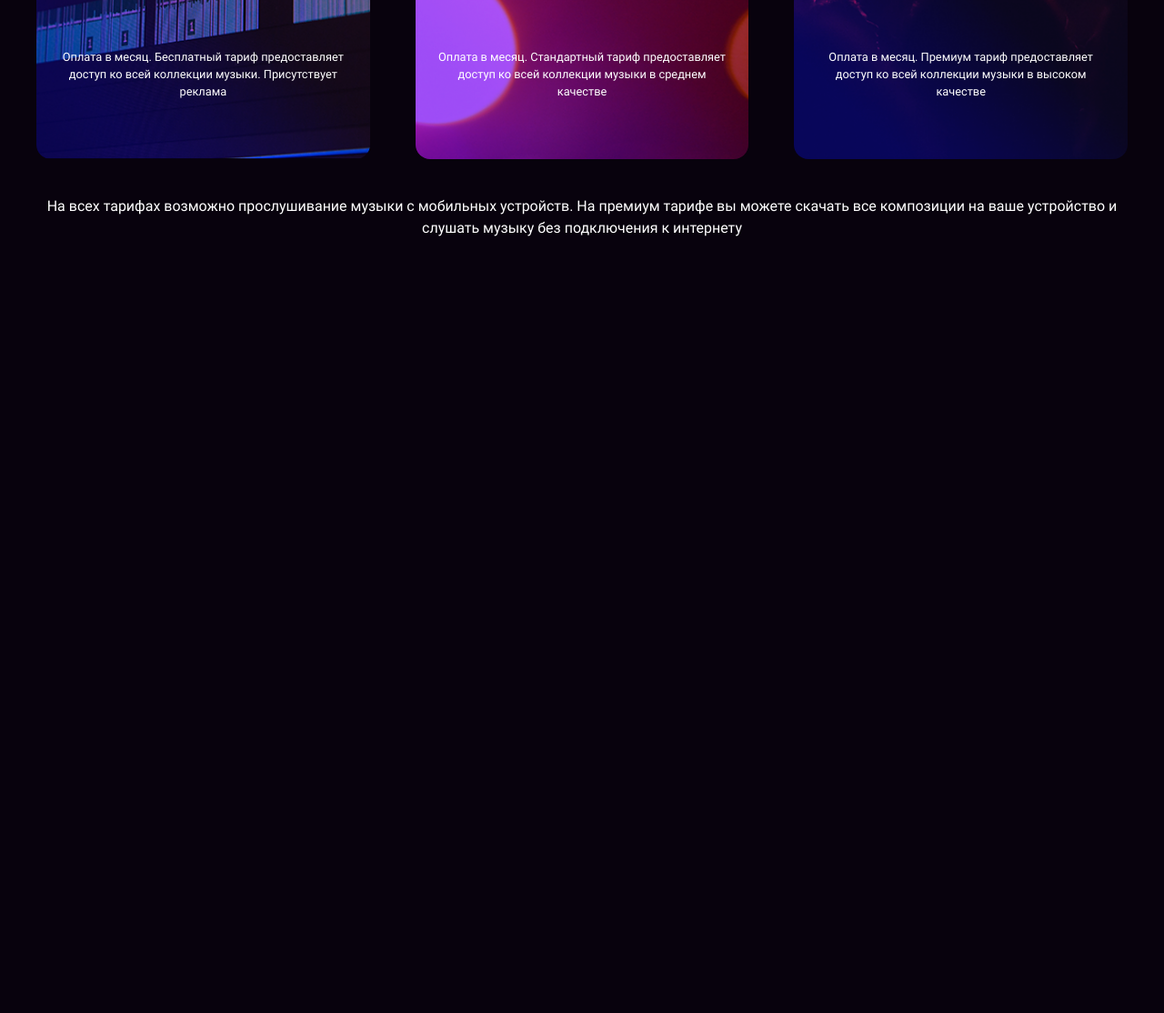
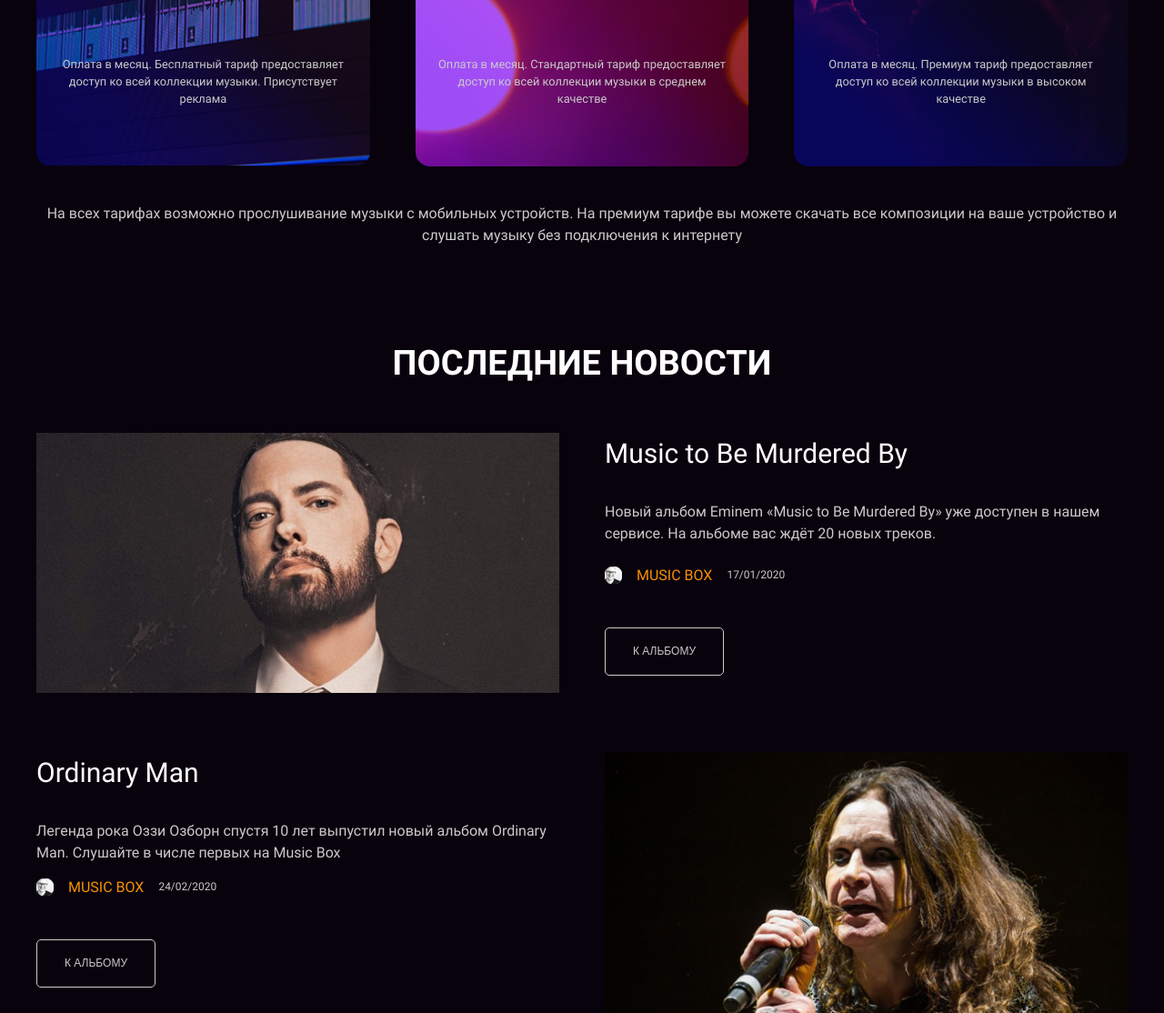
Before and after one commit to artemka-arg/layout-designer-project-56, a website: page src/index.html in a window 1280 px wide. Shown: the part 1396-2510 px from the top of the page at 91% size. Before the commit the page ends 1659 px from the top, so only its background shows below. Drawn offline with Linux system fonts and the light colour scheme.

Commit message:
created a news section

```diff
--- a/src/index.html
+++ b/src/index.html
@@ -88,6 +88,48 @@
         </p>
       </div>
     </section>
+    <section>
+      <div class="container news-container" id="page-news">
+        <h2 class="page-news-title">Последние новости</h2>
+        <ul class="news-list">
+          <li class="news-item">
+            <img class="news-img" src="images/Music-to-Be-Murdered-By.png" alt="Фото нового альбома Eminem «Music to Be Murdered By», где изображен сам Eminem">
+            <div class="news-body">
+              <h3>Music to Be Murdered By</h3>
+              <p>
+                Новый альбом Eminem «Music to Be Murdered By» уже доступен в нашем сервисе. На альбоме вас ждёт 20 новых треков.
+              </p>
+              <div class="news-footer">
+                <div class="news-author">
+                  <img class="news-author-avatar" src="images/avatar.png" alt="Аватарка автора новости">
+                  <span class="news-author-place">MUSIC BOX</span>
+                  <span class="news-author-date">17/01/2020</span>
+                </div>
+                <a class="button button-news" href="#">К альбому</a>
+              </div>
+            </div>
+          </li>
+          <li class="news-item flex-row-reverse">
+            <img class="news-img" src="images/Ordinary-Man.png" alt="Фото Оззи Озборна">
+            <div class="news-body">
+              <h3>Ordinary Man</h3>
+              <p class="mb-16">
+                Легенда рока Оззи Озборн спустя 10 лет выпустил новый альбом Ordinary Man. Слушайте в числе первых на Music Box
+              </p>
+              <div class="news-footer">
+                <div class="news-author">
+                  <img class="news-author-avatar" src="images/avatar.png" alt="Аватарка автора новости">
+                  <span class="news-author-place">MUSIC BOX</span>
+                  <span class="news-author-date">24/02/2020</span>
+                </div>
+                <a class="button button-news" href="#">К альбому</a>
+              </div>
+            </div>
+
+          </li>
+        </ul>
+      </div>
+    </section>
   </main>
 </body>
 </html>
--- a/src/scss/_general.scss
+++ b/src/scss/_general.scss
@@ -149,6 +149,14 @@ h3 {
   border: 0;
 }
 
+.flex-row-reverse {
+  flex-direction: row-reverse;
+}
+
+.mb-16 {
+  margin-bottom: 16px;
+}
+
 @media (max-width: 414.98px) {
   h1 {
     font-size: 30px;
--- /dev/null
+++ b/src/scss/_page-news.scss
@@ -0,0 +1,110 @@
+h3 {
+  margin-bottom: 30px;
+  font-size: 30px;
+
+  @media (max-width: 414.98px) {
+    margin-bottom: 16px;
+    font-size: 16px;
+  }
+}
+
+p {
+  margin-top: 0;
+  margin-bottom: 24px;
+  color: $text-color;
+}
+
+.news-container {
+  padding-top: 100px;
+
+  .page-news-title {
+    margin-bottom: 3rem;
+    text-align: center;
+  }
+}
+
+.news-list {
+  padding: 0;
+  margin: 0;
+  list-style-type: none;
+
+  .news-item {
+    display: flex;
+    column-gap: 50px;
+
+    &:not(:last-child) {
+      margin-bottom: 65px;
+    }
+
+    > * {
+      flex: 1;
+    }
+
+    .news-img {
+      object-fit: cover;
+
+      @media (max-width: 414.98px) {
+        max-height: 186px;
+      }
+    }
+
+    .news-author {
+      display: flex;
+      align-items: center;
+      column-gap: 1rem;
+
+      &-avatar {
+        width: 19px;
+      }
+
+      &-place {
+        line-height: 19px;
+        color: $orange;
+        text-wrap: nowrap;
+      }
+
+      &-date {
+        font-size: 12px;
+        line-height: 19px;
+        color: $text-color;
+      }
+    }
+  }
+}
+
+.button-news {
+  box-sizing: border-box;
+  display: inline-block;
+  height: 53px;
+  padding: 16px 30px;
+  margin-top: 3rem;
+  font-size: 12px;
+  line-height: 19px;
+  color: $text-color;
+  border: 1px solid $text-color;
+  text-decoration: none;
+}
+
+@media (max-width: 1239.98px) {
+  .news-list .news-item {
+    height: auto;
+
+    > * {
+      width: 47.9166666667%;
+    }
+  }
+}
+
+@media (max-width: 575.98px) {
+  .news-list .news-item {
+    flex-direction: column;
+
+    > * {
+      width: auto;
+    }
+
+    .news-img {
+      margin-bottom: 50px;
+    }
+  }
+}
--- a/src/scss/app.scss
+++ b/src/scss/app.scss
@@ -2,3 +2,4 @@
 @import "general";
 @import "page-description";
 @import "page-pricing";
+@import "page-news";
```
Also changed, not shown: src/css/app.css, 1 other file.
